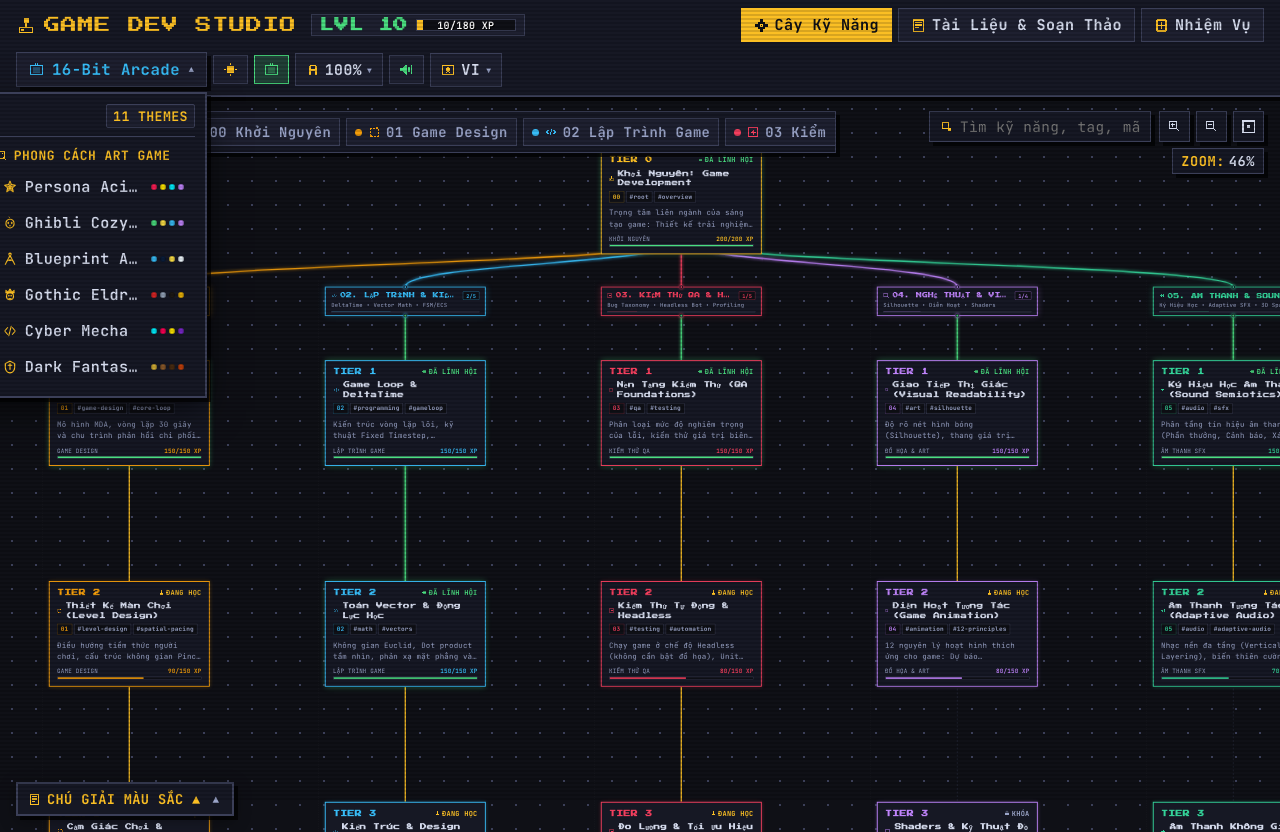
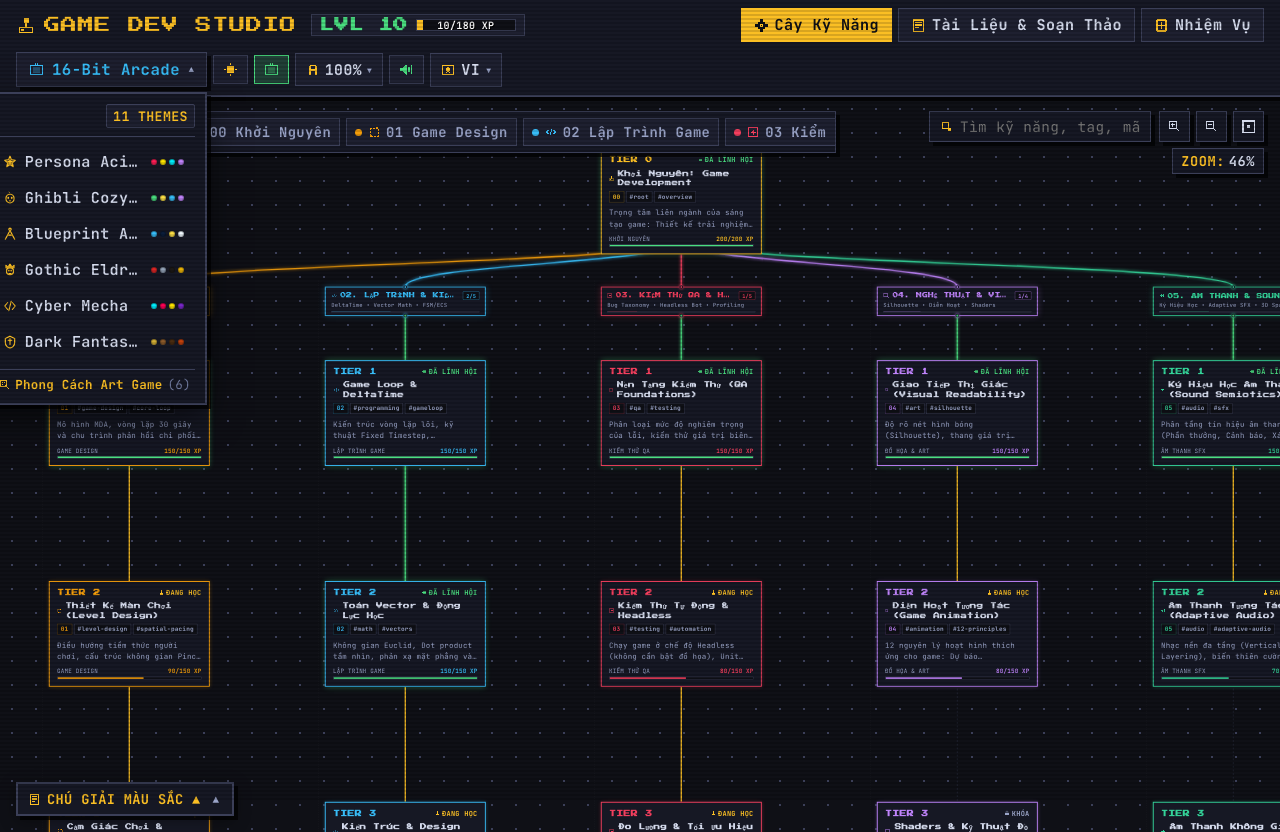
Before and after one commit to Justaguy666/game-dev, a React (Vite) app: page / in a window 1280 px wide. Both pictures are taken after a click on the button "Chọn chủ đề nghệ thuật giao diện". Built offline with nearby package versions, Linux system fonts and the light colour scheme; a web font is replaced by a local one.

Commit message:
refactor(ui): move category headers from top of columns to bottom footer legend in theme picker

```diff
--- a/src/components/ThemedSelect.tsx
+++ b/src/components/ThemedSelect.tsx
@@ -305,42 +305,43 @@ export const ThemedSelect: React.FC<ThemedSelectProps> = ({ currentTheme, onThem
           }}>
             {/* Column 1: Retro Consoles & Vintage Hardware */}
             <div>
-              <div style={{
-                display: 'flex',
-                alignItems: 'center',
-                gap: '6px',
-                padding: '2px 4px 6px 4px',
-                fontFamily: 'var(--font-mono)',
-                fontSize: '0.70em',
-                fontWeight: 800,
-                color: 'var(--accent-cyan)',
-                textTransform: 'uppercase',
-                letterSpacing: '0.04em'
-              }}>
-                <ThemedIcon name="tv" theme={currentTheme} size={12} color="var(--accent-cyan)" />
-                <span>{lang === 'vi' ? 'Console & Cổ Điển' : 'Retro & Hardware'}</span>
-              </div>
               {retroThemes.map(renderThemeItem)}
             </div>
 
             {/* Column 2: Creative Art Styles & Worlds */}
             <div>
-              <div style={{
-                display: 'flex',
-                alignItems: 'center',
-                gap: '6px',
-                padding: '2px 4px 6px 4px',
-                fontFamily: 'var(--font-mono)',
-                fontSize: '0.70em',
-                fontWeight: 800,
-                color: 'var(--accent-gold)',
-                textTransform: 'uppercase',
-                letterSpacing: '0.04em'
-              }}>
-                <ThemedIcon name="art" theme={currentTheme} size={12} color="var(--accent-gold)" />
-                <span>{lang === 'vi' ? 'Phong Cách Art Game' : 'Art Styles & Worlds'}</span>
-              </div>
               {artThemes.map(renderThemeItem)}
+            </div>
+          </div>
+
+          {/* Bottom Footer Legend */}
+          <div style={{
+            marginTop: '8px',
+            paddingTop: '6px',
+            borderTop: '1px solid var(--border-color)',
+            display: 'flex',
+            alignItems: 'center',
+            justifyContent: 'space-between',
+            paddingLeft: '4px',
+            paddingRight: '4px',
+            fontFamily: 'var(--font-mono)',
+            fontSize: '0.68em',
+            letterSpacing: '0.02em'
+          }}>
+            <div style={{ display: 'flex', alignItems: 'center', gap: '5px' }}>
+              <ThemedIcon name="tv" theme={currentTheme} size={11} color="var(--accent-cyan)" />
+              <span style={{ color: 'var(--accent-cyan)', fontWeight: 700 }}>
+                {lang === 'vi' ? 'Console & Cổ Điển' : 'Retro & Hardware'}
+              </span>
+              <span style={{ color: 'var(--text-dim)' }}>(5)</span>
+            </div>
+
+            <div style={{ display: 'flex', alignItems: 'center', gap: '5px' }}>
+              <ThemedIcon name="art" theme={currentTheme} size={11} color="var(--accent-gold)" />
+              <span style={{ color: 'var(--accent-gold)', fontWeight: 700 }}>
+                {lang === 'vi' ? 'Phong Cách Art Game' : 'Art Styles & Worlds'}
+              </span>
+              <span style={{ color: 'var(--text-dim)' }}>(6)</span>
             </div>
           </div>
         </div>
```
